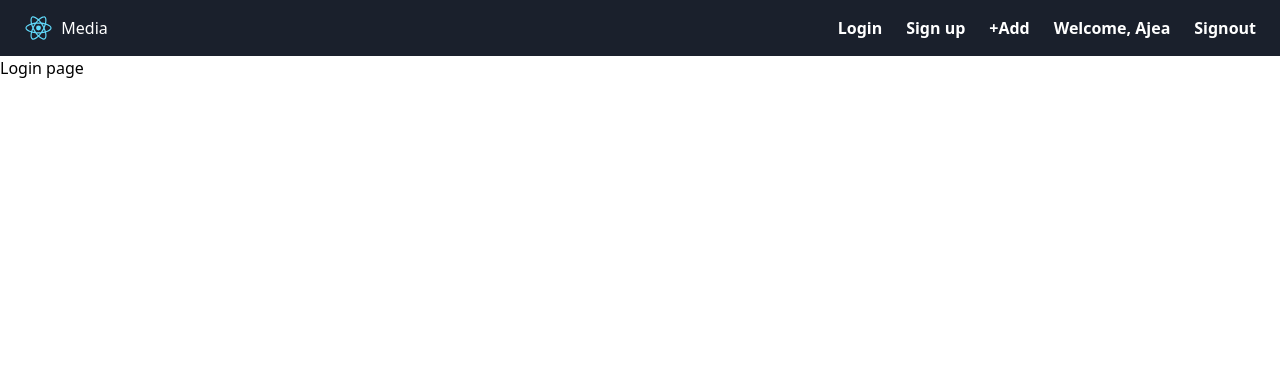
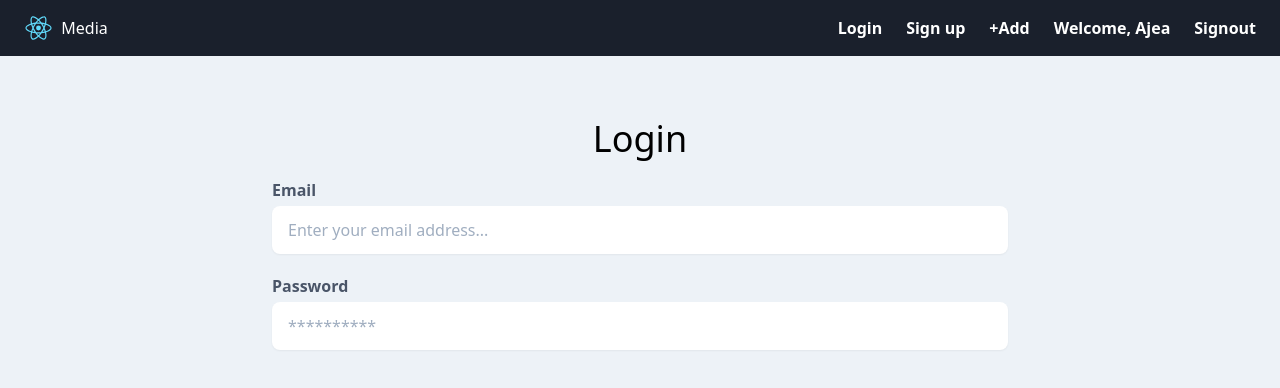
Before and after one commit to AjeaSmith/ReactMedia, a React (Create React App) app: page /login in a window 1280 px wide. Shown: the top 388 px of the page. Built offline with nearby package versions, Linux system fonts and the light colour scheme.

Commit message:
Finished login page

```diff
--- a/src/components/auth/Login.js
+++ b/src/components/auth/Login.js
@@ -1,6 +1,44 @@
-import React from "react";
+import React, { Fragment } from "react";
 
 const Login = () => {
-  return <div>Login page</div>;
+  return (
+    <Fragment>
+      <div className="h-screen bg-gray-200">
+        <div className="max-w-3xl mx-auto px-4 py-4">
+          <div className="py-10">
+            <h2 className="text-center text-4xl mb-3">Login</h2>
+            <div>
+              <div className="mb-5">
+                <label
+                  htmlFor="email"
+                  className="font-bold mb-1 text-gray-700 block"
+                >
+                  Email
+                </label>
+                <input
+                  type="email"
+                  className="w-full px-4 py-3 rounded-lg shadow-sm focus:outline-none focus:shadow-outline text-gray-600 font-medium"
+                  placeholder="Enter your email address..."
+                />
+              </div>
+              <div className="mb-5">
+                <label
+                  htmlFor="password"
+                  className="font-bold mb-1 text-gray-700 block"
+                >
+                  Password
+                </label>
+                <input
+                  type="password"
+                  className="w-full px-4 py-3 rounded-lg shadow-sm focus:outline-none focus:shadow-outline text-gray-600 font-medium"
+                  placeholder="**********"
+                />
+              </div>
+            </div>
+          </div>
+        </div>
+      </div>
+    </Fragment>
+  );
 };
 export default Login;
--- a/src/components/auth/Signup.js
+++ b/src/components/auth/Signup.js
@@ -55,7 +55,7 @@ const Signup = () => {
                   type="file"
                 />
               </div>
-
+              <h2 className="text-center text-4xl my-3">Sign up</h2>
               <div className="mb-5">
                 <label
                   htmlFor="username"
```
